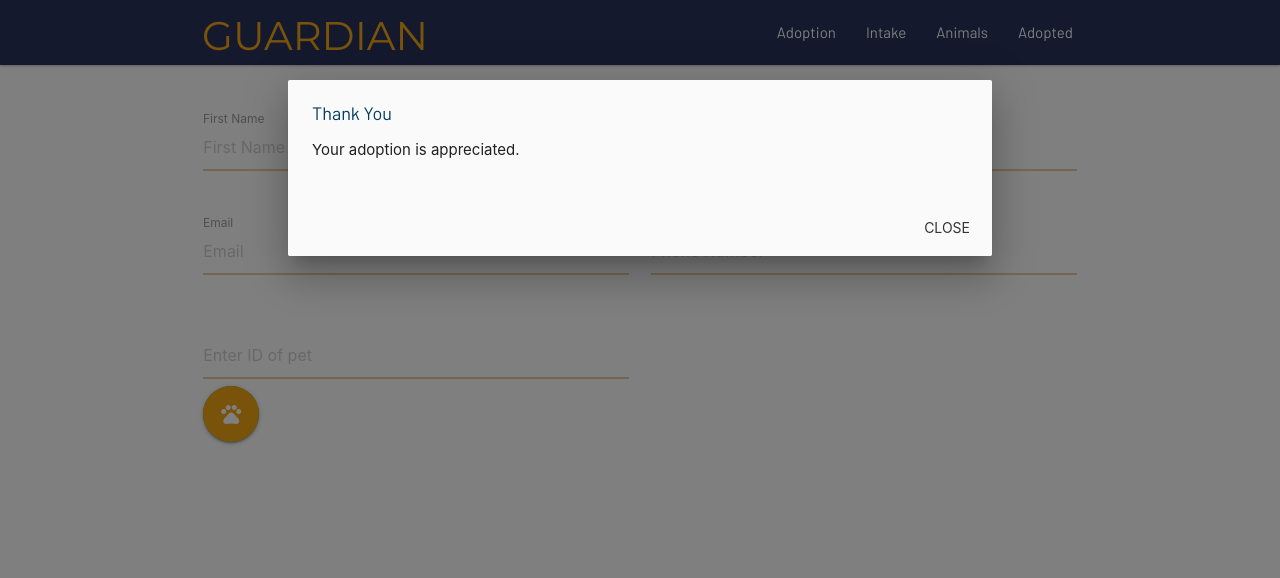
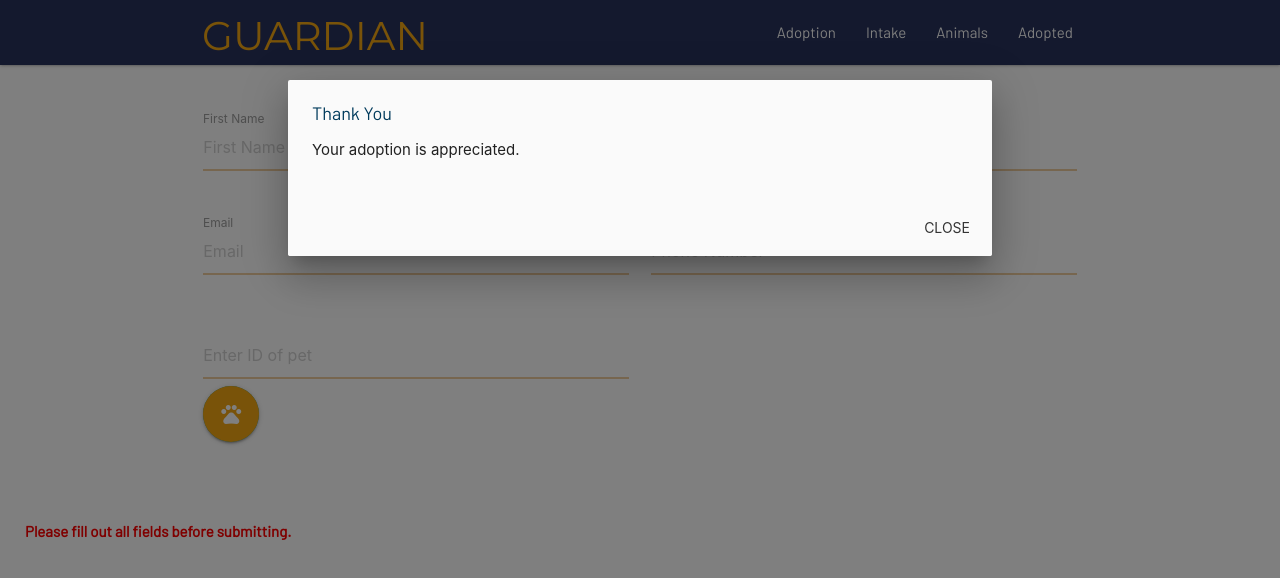
Before and after one commit to delrock876/guardian, a website: page public/adoption.html in a window 1280 px wide. Both pictures are taken after a click on the button "pets". Drawn offline with nearby package versions, Linux system fonts and the light colour scheme; no server answers; a web font is replaced by a local one.

Commit message:
joined tables, added error to submit pages, fixed pending care count

```diff
--- a/models/Person.js
+++ b/models/Person.js
@@ -4,10 +4,8 @@ module.exports = (sequelize, Model, DataTypes) => {
   Person.init({
   firstName: DataTypes.STRING,
   lastName: DataTypes.STRING,
-  age: DataTypes.INTEGER,
   phone: DataTypes.STRING,
-  email: DataTypes.STRING,
-  petId: DataTypes.STRING
+  email: DataTypes.STRING
   }, { sequelize, modelName: 'person' })
 
   return Person
--- a/models/index.js
+++ b/models/index.js
@@ -5,6 +5,6 @@
 
 const Person = require('./Person.js')(sequelize, Model, DataTypes)
 
-Person.hasOne(Animal)
+Animal.hasOne(Person)
 
 module.exports =  {Animal, Person}
--- a/public/adoption.html
+++ b/public/adoption.html
@@ -109,24 +109,14 @@
   <!-- Collection of adopt ready animals -->
   <div id="adoptReady"></div>
 
+  <div id="error"></div>
+
   <div id="currentInq"></div>
-
-
-  <!-- <div id="myModal"></div> -->
 
 
   <script src="https://unpkg.com/axios/dist/axios.min.js"></script>
 
   <script>
-
-//get all users
-
-// const getPerson =_=> {
-//   axios.get('/person')
-//     .then(( { data }) => console.log(data[0]))
-//   }
-
-// getPerson()
 
 //add users
 const addPerson =_=> {
@@ -135,12 +125,12 @@ const addPerson =_=> {
     lastName: document.getElementById('last_name').value,
     email: document.getElementById('email').value,
     phone: document.getElementById('phoneNumber').value,
-    petId: document.getElementById('petId').value
+    animalId: parseInt(document.getElementById('petId').value)
   })
-  .then(() => {
+  .then(_=> {
     console.log('ok')
   })
-  .catch(e => console.log(e))
+  .catch(e => console.error(e))
 }
 
 //update users
@@ -159,7 +149,7 @@ const removePerson = id => {
   .then(() => {
     console.log('person deleted')
   })
-  .catch(e => console.log(e))
+  .catch(e => console.error(e))
 }
 
   //button javascript
@@ -167,13 +157,21 @@ const removePerson = id => {
   document.getElementById('submitButton').addEventListener('click', e => {
     e.preventDefault()
 
+
+    let first = document.getElementById('first_name').value
+    let name =document.getElementById('last_name').value
+    let email =document.getElementById('email').value
+    let phone =document.getElementById('phoneNumber').value
+
+    if((first.length === 0) ||(name.length===0)||(email.length===0) ||(phone.length === 0)){
+      let errorMsg = document.createElement('p')
+      errorMsg.innerHTML = `Please fill out all fields before submitting.`
+      document.getElementById('error').innerHTML = `${errorMsg.innerHTML}`
+    }else{
       addPerson()
       updateAnimal()
 
-      document.getElementById('first_name').value = ''
-      document.getElementById('last_name').value = ''
-      document.getElementById('email').value = ''
-      document.getElementById('phoneNumber').value = ''
+      }
 
       M.Modal.init(document.querySelectorAll(`.modal`), {})
       M.Modal.getInstance(document.getElementById(`info`)).open()
@@ -185,17 +183,16 @@ const removePerson = id => {
     axios.put(`/animal/${id}`, {
       isAdopted: true
     })
-    .then(res => console.log('OK'))
-    .catch(e => console.log(e))
+    .then(_=>console.log('ok'))
+    .catch(e => console.error(e))
   }
 
+  // if the adopt ready parameter is true
   const addAdopt = _ => {
-    // if the adopt ready parameter is true
 
     axios.get('/animal')
     .then(({ data }) => {
       data.forEach(animal => {
-        // console.log(animal.isFed, animal.isClean, animal.isWalked, animal.isPlayed)
 
         if(animal.adoptReady === true && animal.isAdopted === false) {
 
@@ -225,8 +222,6 @@ const removePerson = id => {
         </div>
               `
       document.getElementById('adoptReady').append(adoptElem)
-        } else {
-          console.log(`${animal.name}`)
         }
     })
   })
--- a/public/style.css
+++ b/public/style.css
@@ -31,6 +31,12 @@ h4 {
   color: #003B5C;
 }
 
+#error{
+margin-left: 25px;
+font-family: 'Barlow', sans-serif;
+color:red;
+font-weight: bold;
+}
 
 /* Adopt page icons */
 #home {
--- a/routes/animalRoutes.js
+++ b/routes/animalRoutes.js
@@ -18,12 +18,6 @@ module.exports = app =>{
             })
             .catch(e => console.error(e))
     })
-
-    // app.get('/animalcount', (req, res) => {
-    //     Animal.count()
-    //         .then(count => res.json(count))
-    //         .catch(e => console.error(e))
-    // })
 
 //add new animal
     app.post('/animal', (req, res) =>{
```
Also changed, not shown: public/index.html (+8 -3 lines), public/intake.html (+29 -11 lines), public/users.html (+1 -1 lines).
